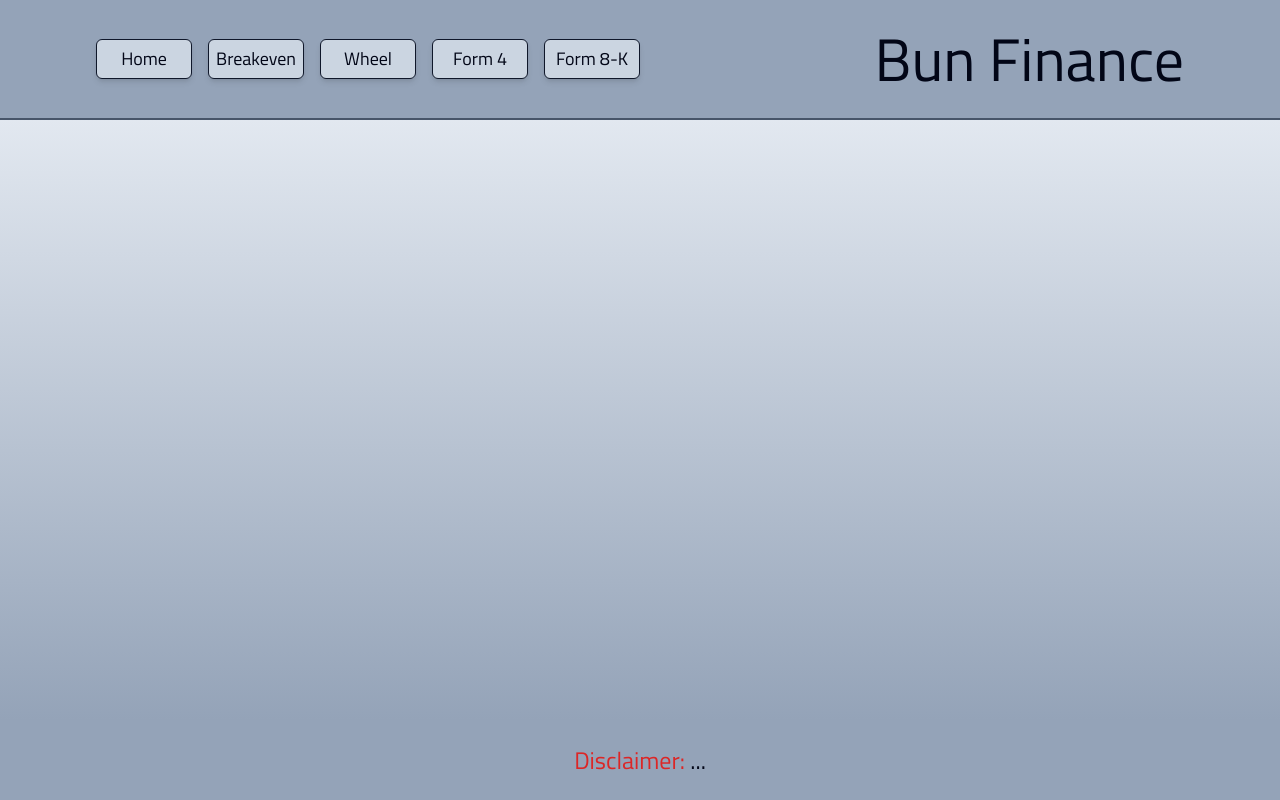
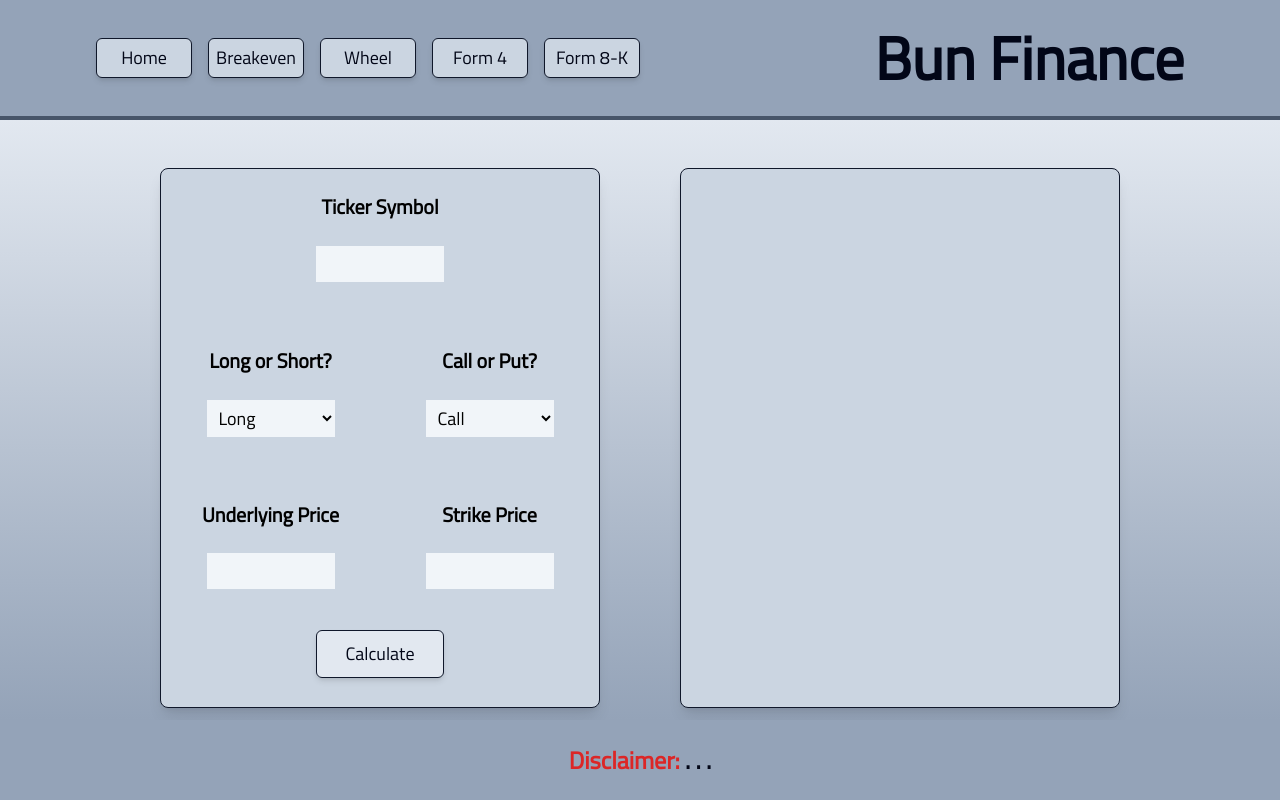
Before and after one commit to itsaboy/bun-finance, a website: page public/index.html in a window 1280 px wide. Both pictures are taken after a click on the button "Breakeven". Drawn offline with Linux system fonts and the light colour scheme.

Commit message:
finished breakeven page input

```diff
--- a/public/assets/css/layout.css
+++ b/public/assets/css/layout.css
@@ -48,6 +48,85 @@
    Main Containers
 ========================================================================== */
 
+.breakeven-container {
+    display: grid;
+    grid-template-areas:
+    "section-one section-two";
+    grid-template-rows: 1fr;
+    grid-template-columns: repeat(2, 1fr);
+    height: 90%;
+    width: 75%;
+    gap: 5rem;
+    margin: auto;
+    margin-top: 3rem;
+}
+
+.section-one-container {
+    display: grid;
+    grid-template-areas:
+    "ticker-label ticker-label"
+    "ticker-input ticker-input"
+    "long-short-heading call-put-heading"
+    "long-short-select call-put-select"
+    "underlying-price-label strike-price-label"
+    "underlying-price-input strike-price-input"
+    "be-calc-button be-calc-button";
+    grid-template-rows: repeat(7, 1fr);
+    grid-template-columns: repeat(2, 1fr);
+    height: 100%;
+    place-items: center;
+}
+
+#ticker-label {
+    grid-area: ticker-label;
+}
+
+#ticker-input {
+    grid-area: ticker-input;
+    place-self: start center;
+}
+
+#long-short-heading {
+    grid-area: long-short-heading;
+}
+
+#long-short-select {
+    grid-area: long-short-select;
+    place-self: start center;
+}
+
+#call-put-heading {
+    grid-area: call-put-heading;
+}
+
+#call-put-select {
+    grid-area: call-put-select;
+    place-self: start center;
+}
+
+#underlying-price-label {
+    grid-area: underlying-price-label;
+}
+
+#underlying-price-input {
+    grid-area: underlying-price-input;
+    place-self: start center;
+}
+
+#strike-price-label {
+    grid-area: strike-price-label;
+}
+
+#strike-price-input {
+    grid-area: strike-price-input;
+    place-self: start center;
+}
+
+#be-calc-button {
+    grid-area: be-calc-button;
+    place-self: start center;
+}
+
 /* ==========================================================================
    Footer Container
 ========================================================================== */
--- /dev/null
+++ b/public/assets/scripts/breakeven.js
@@ -0,0 +1,120 @@
+const renderBreakeven = () => {
+    // main container
+    const breakevenContainer = document.createElement('div');
+    breakevenContainer.setAttribute("class", "breakeven-container");
+
+    // input
+    const sectionOne = document.createElement("section");
+    sectionOne.setAttribute("id", "section-one");
+    sectionOne.setAttribute("class", "bg-slate-300 border border-slate-900 rounded-lg shadow-lg");
+
+    // section one container
+    const sectionOneContainer = document.createElement("div");
+    sectionOneContainer.setAttribute("class", "section-one-container");
+
+    // section one items
+    const tickerLabel = document.createElement("label");
+    tickerLabel.setAttribute("id", "ticker-label");
+    tickerLabel.setAttribute("for", "ticker-input");
+    tickerLabel.setAttribute("class", "text-xl font-semibold");
+    tickerLabel.innerText = "Ticker Symbol";
+
+    const tickerInput = document.createElement("input");
+    tickerInput.setAttribute("id", "ticker-input");
+    tickerInput.setAttribute("class", "bg-slate-100 w-32 text-center text-lg px-2 py-1");
+    tickerInput.setAttribute("type", "text");
+
+    const longOrShortHeading = document.createElement("h3");
+    longOrShortHeading.setAttribute("id", "long-short-heading");
+    longOrShortHeading.setAttribute("class", "text-xl font-semibold");
+    longOrShortHeading.innerText = "Long or Short?"
+
+    const longOrShortSelect = document.createElement("select");
+    longOrShortSelect.setAttribute("id", "long-short-select");
+    longOrShortSelect.setAttribute("class", "bg-slate-100 w-32 text-left text-lg px-2 py-1");
+
+    const selectLong = document.createElement("option");
+    selectLong.innerText = "Long";
+    selectLong.setAttribute("value", "long");
+
+    const selectShort = document.createElement("option");
+    selectShort.innerText = "Short";
+    selectShort.setAttribute("value", "short");
+
+    const callOrPutHeading = document.createElement("h3");
+    callOrPutHeading.setAttribute("id", "call-put-heading");
+    callOrPutHeading.setAttribute("class", "text-xl font-semibold");
+    callOrPutHeading.innerText = "Call or Put?";
+
+    const callOrPutSelect = document.createElement("select");
+    callOrPutSelect.setAttribute("id", "call-put-select");
+    callOrPutSelect.setAttribute("class", "bg-slate-100 w-32 text-left text-lg px-2 py-1");
+
+    const selectCall = document.createElement("option");
+    selectCall.innerText = "Call"
+    selectCall.setAttribute("value", "call");
+
+    const selectPut = document.createElement("option");
+    selectPut.innerText = "Put";
+    selectPut.setAttribute("value", "put");
+
+    const underlyingPriceLabel = document.createElement("label");
+    underlyingPriceLabel.setAttribute("id", "underlying-price-label");
+    underlyingPriceLabel.setAttribute("for", "underlying-price-input");
+    underlyingPriceLabel.setAttribute("class", "text-xl font-semibold");
+    underlyingPriceLabel.innerText = "Underlying Price";
+
+    const underlyingPriceInput = document.createElement("input");
+    underlyingPriceInput.setAttribute("id", "underlying-price-input");
+    underlyingPriceInput.setAttribute("class", "bg-slate-100 w-32 text-center text-lg px-2 py-1");
+    underlyingPriceInput.setAttribute("type", "number");
+
+    const strikePriceLabel = document.createElement("label");
+    strikePriceLabel.setAttribute("id", "strike-price-label");
+    strikePriceLabel.setAttribute("for", "strike-price-input");
+    strikePriceLabel.setAttribute("class", "text-xl font-semibold");
+    strikePriceLabel.innerText = "Strike Price";
+
+    const strikePriceInput = document.createElement("input");
+    strikePriceInput.setAttribute("id", "strike-price-input");
+    strikePriceInput.setAttribute("class", "bg-slate-100 w-32 text-center text-lg px-2 py-1");
+    strikePriceInput.setAttribute("type", "number");
+
+    const breakevenCalculateButton = document.createElement("button");
+    breakevenCalculateButton.setAttribute("id", "be-calc-button");
+    breakevenCalculateButton.setAttribute("class", "bg-slate-200 text-slate-950 text-lg w-32 h-12 border border-slate-900 rounded-md shadow-md hover:bg-slate-800 hover:text-slate-200 hover:border-slate-200 hover:font-semibold hover:shadow-2x1 active:translate-y-1 active:shadow-none");
+    breakevenCalculateButton.innerText = "Calculate";
+
+    // output
+    const sectionTwo = document.createElement("section");
+    sectionTwo.setAttribute("id", "section-two");
+    sectionTwo.setAttribute("class", "bg-slate-300 border border-slate-900 rounded-lg shadow-lg");
+
+    // section two container
+    const sectionTwoContainer = document.createElement("div");
+    sectionTwoContainer.setAttribute("class", "section-two-container");
+
+    // DOM rendering
+    document.getElementById("main").append(breakevenContainer);
+
+    breakevenContainer.append(sectionOne);
+    sectionOne.append(sectionOneContainer);
+    sectionOneContainer.append(tickerLabel);
+    sectionOneContainer.append(tickerInput);
+    sectionOneContainer.append(longOrShortHeading);
+    sectionOneContainer.append(longOrShortSelect);
+    longOrShortSelect.append(selectLong);
+    longOrShortSelect.append(selectShort);
+    sectionOneContainer.append(callOrPutHeading);
+    sectionOneContainer.append(callOrPutSelect);
+    callOrPutSelect.append(selectCall);
+    callOrPutSelect.append(selectPut);
+    sectionOneContainer.append(underlyingPriceLabel);
+    sectionOneContainer.append(underlyingPriceInput);
+    sectionOneContainer.append(strikePriceLabel);
+    sectionOneContainer.append(strikePriceInput);
+    sectionOneContainer.append(breakevenCalculateButton)
+
+    breakevenContainer.append(sectionTwo);
+    sectionTwo.append(sectionTwoContainer);
+};
--- /dev/null
+++ b/public/assets/scripts/home.js
@@ -0,0 +1,3 @@
+const goToBreakeven = document.getElementById("breakeven");
+
+goToBreakeven.addEventListener("click", renderBreakeven);
--- a/public/index.html
+++ b/public/index.html
@@ -14,19 +14,21 @@
         <link rel="stylesheet" href="./assets/css/queries.css">
         <link rel="stylesheet" href="./assets/css/style.css">
         <!-- Scripts -->
-
+        <script src="./assets/scripts/global.js" defer></script>
+        <script src="./assets/scripts/breakeven.js" defer></script>
+        <script src="./assets/scripts/home.js" defer></script>
     </head>
 
     <body class="font-primary">
         <div class="body-container">
             <!-- Header -->
-            <header class="bg-slate-400 border-b-2 border-slate-600">
+            <header class="bg-slate-400 border-b-4 border-slate-600">
                 <div class="header-container">
                     <div id="nav-container" class="nav-container">
                         <button class="bg-slate-300 text-slate-950 text-lg w-24 h-10 border border-slate-900 rounded-md shadow-md hover:bg-slate-800 hover:text-slate-200 hover:border-slate-200 hover:font-semibold hover:shadow-2x1 active:translate-y-1 active:shadow-none">
                             Home
                         </button>
-                        <button class="bg-slate-300 text-slate-950 text-lg w-24 h-10 border border-slate-900 rounded-md shadow-md hover:bg-slate-800 hover:text-slate-200 hover:border-slate-200 hover:font-semibold hover:shadow-2x1 active:translate-y-1 active:shadow-none">
+                        <button id="breakeven" class="bg-slate-300 text-slate-950 text-lg w-24 h-10 border border-slate-900 rounded-md shadow-md hover:bg-slate-800 hover:text-slate-200 hover:border-slate-200 hover:font-semibold hover:shadow-2x1 active:translate-y-1 active:shadow-none">
                             Breakeven
                         </button>
                         <button class="bg-slate-300 text-slate-950 text-lg w-24 h-10 border border-slate-900 rounded-md shadow-md hover:bg-slate-800 hover:text-slate-200 hover:border-slate-200 hover:font-semibold hover:shadow-2x1 active:translate-y-1 active:shadow-none">
@@ -39,20 +41,20 @@
                             Form 8-K
                         </button>
                     </div>
-                    <h1 id="header-heading" class="text-slate-950 text-6xl">
+                    <h1 id="header-heading" class="text-slate-950 text-6xl font-bold">
                         Bun Finance
                     </h1>
                 </div>
             </header>
             <!-- Main -->
-            <main class="bg-gradient-to-b from-slate-200 to-slate-400">
+            <main id="main" class="bg-gradient-to-b from-slate-200 to-slate-400">
 
             </main>
             <!-- Footer -->
             <footer class="bg-slate-400">
                 <div class="footer-container">
-                    <h4 class="text-red-600 text-2xl">
-                        Disclaimer: <span class="text-slate-950">...</span>
+                    <h4 class="text-red-600 text-2xl font-semibold">
+                        Disclaimer: <span class="text-slate-950">. . .</span>
                     </h4>
                 </div>
             </footer>
```
Also changed, not shown: public/assets/css/style.css, public/assets/scripts/global.js (added).
